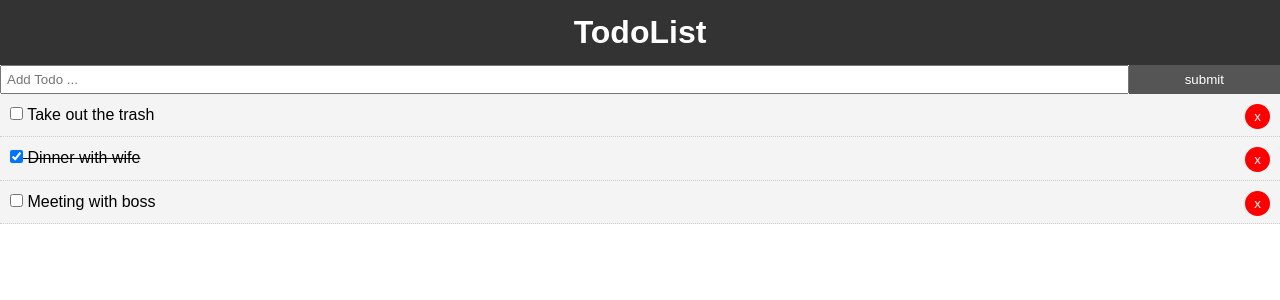
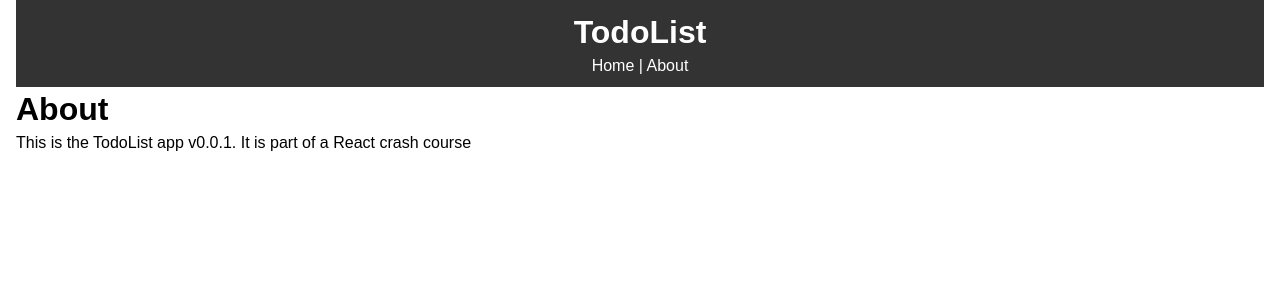
Before and after one commit to qishichang/react-todo, a React (Create React App) app: page /about in a window 1280 px wide. Shown: the top 300 px of the page. Built offline with nearby package versions, Linux system fonts and the light colour scheme.

Commit message:
Add router

```diff
--- a/package.json
+++ b/package.json
@@ -8,6 +8,7 @@
     "@testing-library/user-event": "^7.1.2",
     "react": "^16.12.0",
     "react-dom": "^16.12.0",
+    "react-router-dom": "^5.1.2",
     "react-scripts": "3.3.0",
     "uuid": "^3.3.3"
   },
--- a/src/App.js
+++ b/src/App.js
@@ -1,4 +1,5 @@
 import React, { Component } from 'react';
+import { BrowserRouter as Router, Route } from 'react-router-dom';
 import './App.css';
 
 import uuid from 'uuid';
@@ -6,6 +7,7 @@
 import Header from './components/layout/Header';
 import Todos from './components/Todos';
 import AddTodo from './components/AddTodo';
+import About from './components/pages/About';
 
 class App extends Component {
   state = {
@@ -64,15 +66,28 @@
 
   render() {
     return (
+      <Router>
         <div className="App">
+          <div className="container">
             <Header />
+            <Route
+              exact
+              path="/"
+              render={props => (
+                <>
                   <AddTodo addTodo={this.addTodo} />
                   <Todos
                     todos={this.state.todos}
                     markComplete={this.markComplete}
                     delTodo={this.delTodo}
                   />
+                </>
+              )}
+            />
+            <Route path="/about" component={About}></Route>
           </div>
+        </div>
+      </Router>
     );
   }
 }
--- a/src/components/layout/Header.js
+++ b/src/components/layout/Header.js
@@ -1,9 +1,11 @@
 import React from 'react';
+import { Link } from 'react-router-dom';
 
 export default function Header() {
   return (
     <header style={headerStyle}>
       <h1>TodoList</h1>
+      <Link to="/" style={linkStyle}>Home</Link> | <Link to="/about" style={linkStyle}>About</Link>
     </header>
   );
 }
@@ -14,3 +16,8 @@
   textAlign: 'center',
   padding: '10px'
 };
+
+const linkStyle = {
+  color: '#fff',
+  textDecoration: 'none'
+}
--- /dev/null
+++ b/src/components/pages/About.js
@@ -0,0 +1,12 @@
+import React from 'react';
+
+function About() {
+  return (
+    <>
+      <h1>About</h1>
+      <p>This is the TodoList app v0.0.1. It is part of a React crash course</p>
+    </>
+  );
+}
+
+export default About;
```
Also changed, not shown: 1 other file (tests, documents, lock files or other folders). Lines whose indentation alone changed are shown as unchanged.
